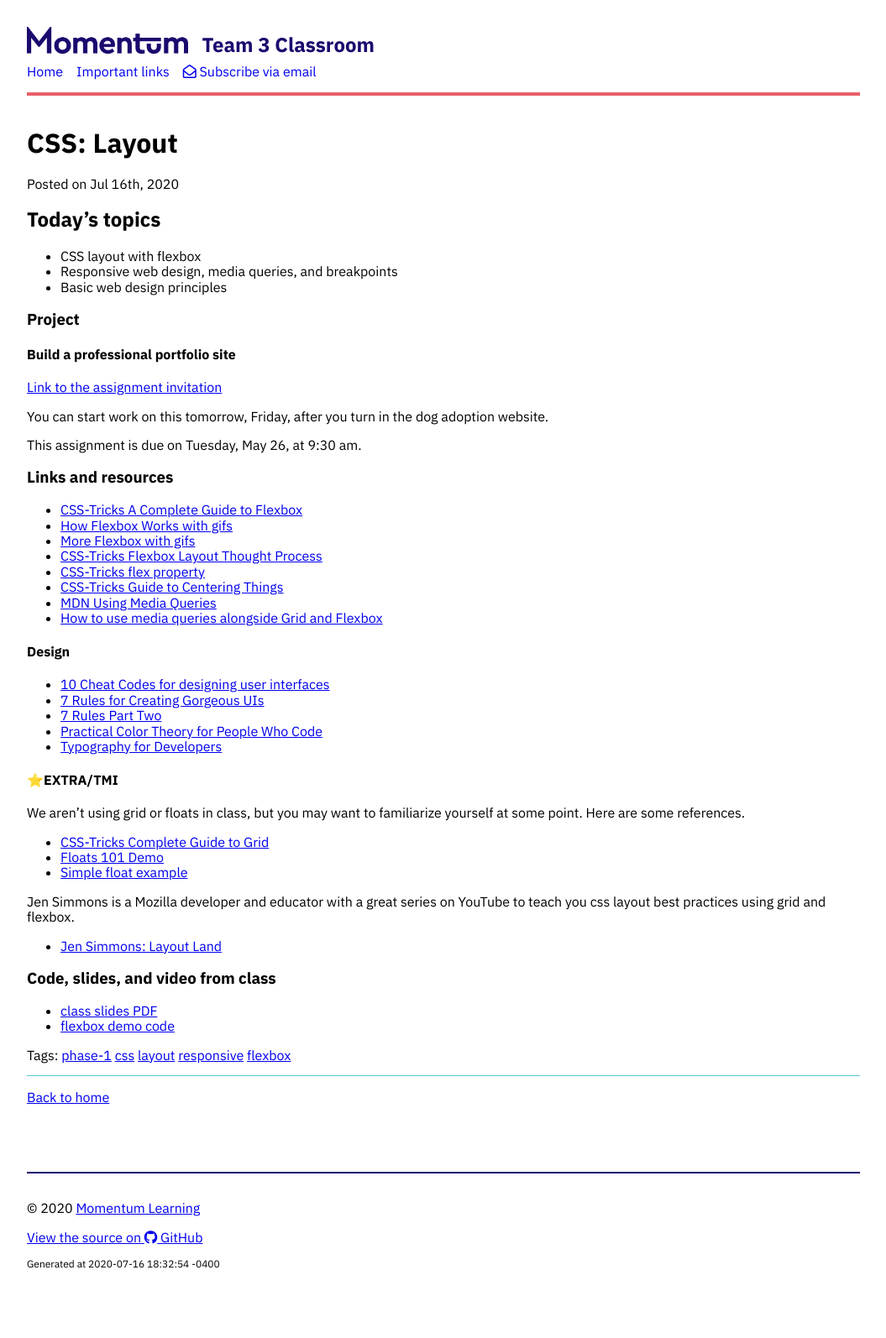
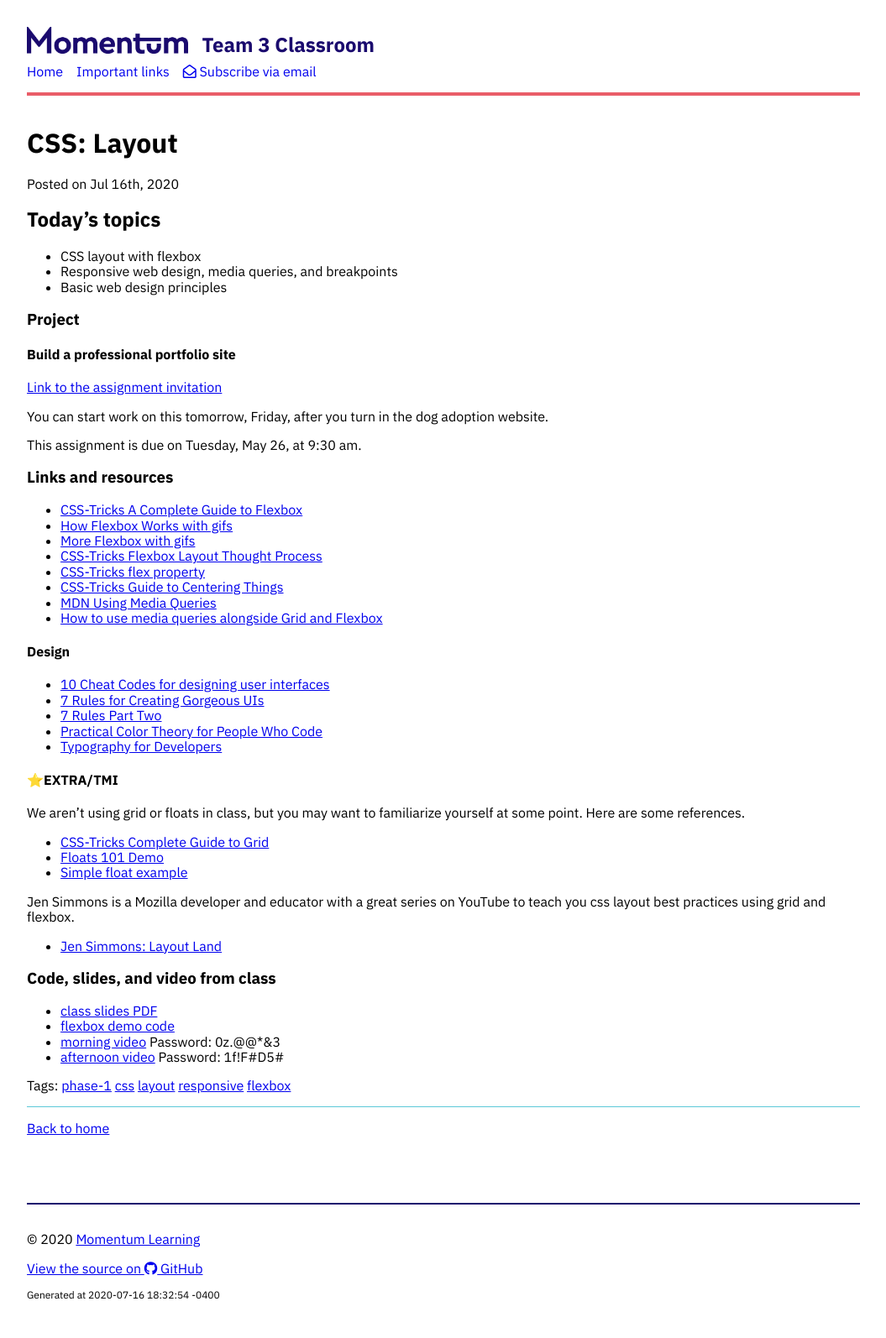
Before and after one commit to momentum-team-3/momentum-team-3.github.io, a Jekyll site: the page built from _posts/2020-07-16-css-layout.md, in a window 1280 px wide. Shown: the whole page at 84% size, without its empty margins (112-1167 px from the left). Built offline with Jekyll 4.4.1, drawn with Linux system fonts in a browser that asks for light colours; nearby versions of some CDN libraries; before the commit the page ends 1557 px from its top, so only the background shows below that.

Commit message:
new post

```diff
--- a/_posts/2020-07-16-css-layout.md
+++ b/_posts/2020-07-16-css-layout.md
@@ -59,3 +59,5 @@ Jen Simmons is a Mozilla developer and educator with a great series on YouTube t
 
 - [class slides PDF](/slide-decks/css-layout.pdf)
 - [flexbox demo code](https://github.com/momentum-team-2/examples/tree/master/css-flexbox)
+- [morning video](https://us02web.zoom.us/rec/share/vfxIcY3rqUhLZoHx1WqFerMOXZvuaaa80XMY_vsImEYcOLE65ft1U_pKEi4jlZk8) Password: 0z.@@*&3
+- [afternoon video](https://us02web.zoom.us/rec/share/tcdTBrrI2jJORJHK9GL5VfImOt_MX6a8gSFK_PUEzBnmdleMiD2OMKmivXkdILLS) Password: 1f!F#D5#
```
